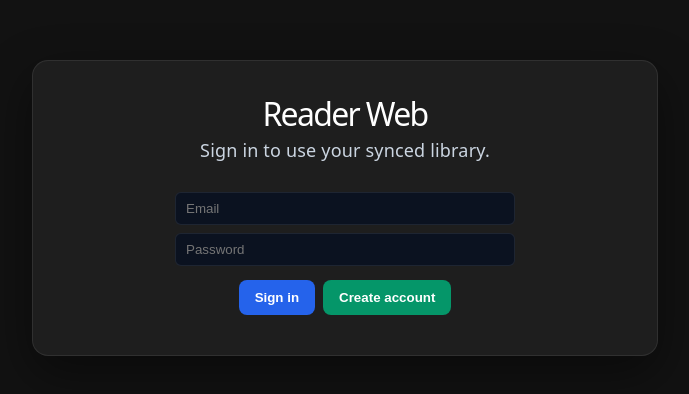
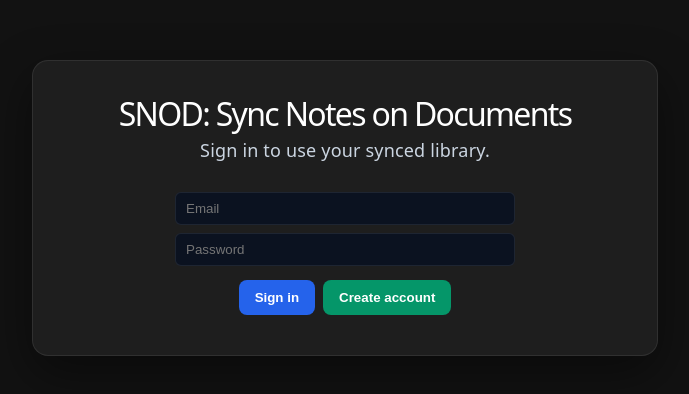
Before and after one commit to ZCMNQWR/SNOD, a React (Vite) app in the folder reader-web/: page / in a window 1280 px wide. Shown: the part 192-586 px from the top of the page, without its empty margins (295-984 px from the left). Built offline with nearby package versions, Linux system fonts and the light colour scheme; no server answers.

Commit message:
Title update

```diff
--- a/reader-web/src/components/AuthGate.tsx
+++ b/reader-web/src/components/AuthGate.tsx
@@ -46,7 +46,7 @@ export default function AuthGate({ onAuthenticated }: AuthGateProps) {
     <>
       <div style={{ display: 'flex', justifyContent: 'center', alignItems: 'center', minHeight: '100vh', backgroundColor: '#121212', fontFamily: 'system-ui, sans-serif', padding: 24, boxSizing: 'border-box' }}>
         <div style={{ width: 'min(560px, 100%)', textAlign: 'center', padding: '40px 32px', backgroundColor: '#1e1e1e', borderRadius: '16px', boxShadow: '0 18px 50px rgba(0,0,0,0.45)', border: '1px solid rgba(255,255,255,0.08)' }}>
-          <h1 style={{ margin: '0 0 10px 0', fontSize: '32px', color: '#fff' }}>Reader Web</h1>
+          <h1 style={{ margin: '0 0 10px 0', fontSize: '32px', color: '#fff' }}>SNOD: Sync Notes on Documents</h1>
           <p style={{ color: '#cbd5e1', marginBottom: '28px', lineHeight: 1.5 }}>
             Sign in to use your synced library.
           </p>
```
